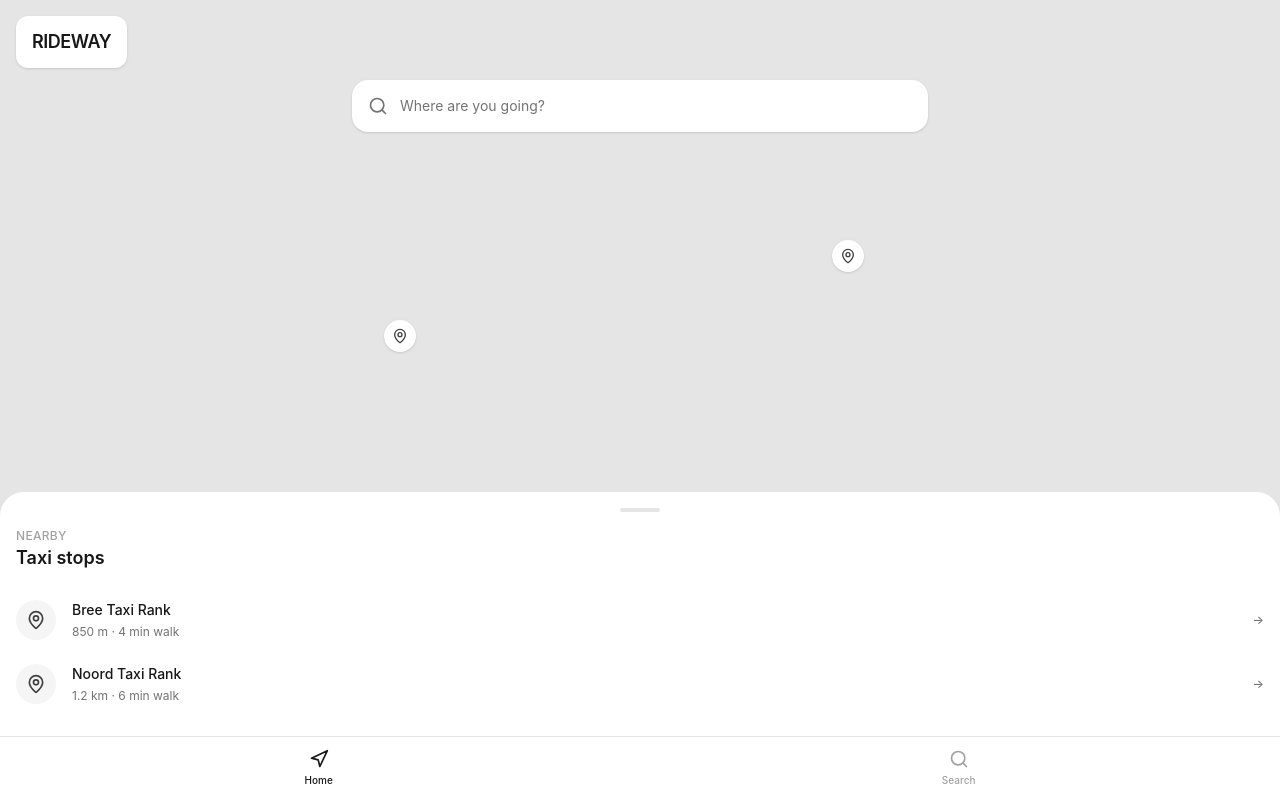
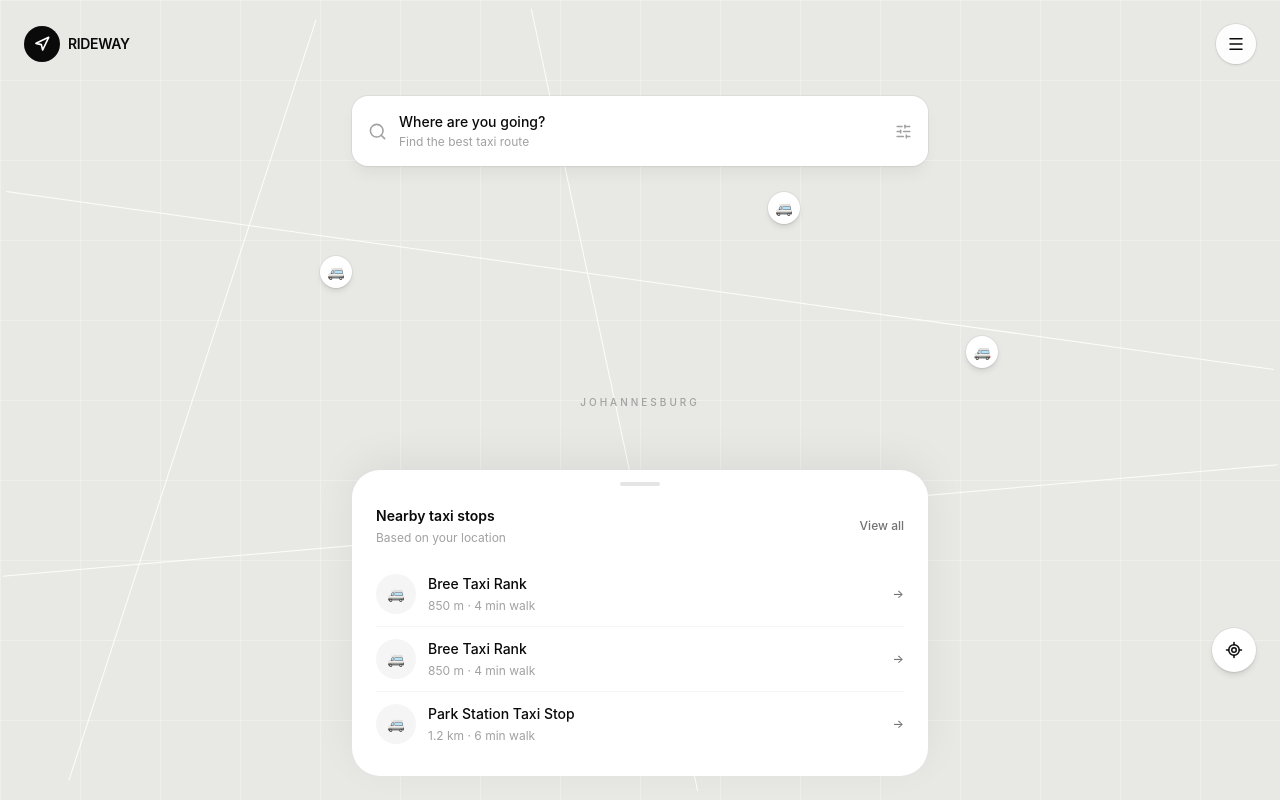
Before and after one commit to gomolemontlhane/TaxiApp, a React (Vite) app: page / in a window 1280 px wide. Built offline with nearby package versions, Linux system fonts and the light colour scheme.

Commit message:
Add taxi stop data and enhance Home page layout with map and navigation features

```diff
--- /dev/null
+++ b/src/data/stops.js
@@ -0,0 +1,92 @@
+export const taxiStops = [
+  {
+    id: "bree-rank",
+    name: "Bree Taxi Rank",
+    type: "rank",
+    location: {
+      lat: -26.2041,
+      lng: 28.0473,
+    },
+    walkingMinutes: 4,
+    distance: "850 m",
+    routes: ["bree-rosebank", "bree-auckland-park"],
+  },
+
+  {
+    id: "park-station",
+    name: "Park Station Taxi Stop",
+    type: "stop",
+    location: {
+      lat: -26.1955,
+      lng: 28.0392,
+    },
+    walkingMinutes: 6,
+    distance: "1.2 km",
+    routes: ["park-rosebank", "park-sandton"],
+  },
+
+  {
+    id: "noord-rank",
+    name: "Noord Taxi Rank",
+    type: "rank",
+    location: {
+      lat: -26.1906,
+      lng: 28.0348,
+    },
+    walkingMinutes: 7,
+    distance: "1.5 km",
+    routes: ["noord-randburg", "noord-rosebank"],
+  },
+
+  {
+    id: "auckland-park",
+    name: "Auckland Park Taxi Stop",
+    type: "stop",
+    location: {
+      lat: -26.1833,
+      lng: 27.9975,
+    },
+    walkingMinutes: 5,
+    distance: "900 m",
+    routes: ["auckland-rosebank", "auckland-bree"],
+  },
+
+  {
+    id: "rosebank-stop",
+    name: "Rosebank Taxi Stop",
+    type: "stop",
+    location: {
+      lat: -26.1467,
+      lng: 28.0364,
+    },
+    walkingMinutes: 3,
+    distance: "500 m",
+    routes: ["rosebank-sandton", "rosebank-bree"],
+  },
+
+  {
+    id: "randburg-rank",
+    name: "Randburg Taxi Rank",
+    type: "rank",
+    location: {
+      lat: -26.0936,
+      lng: 27.994,
+    },
+    walkingMinutes: 5,
+    distance: "750 m",
+    routes: ["randburg-rosebank", "randburg-sandton"],
+  },
+
+  {
+    id: "sandton-stop",
+    name: "Sandton Taxi Stop",
+    type: "stop",
+    location: {
+      lat: -26.1076,
+      lng: 28.0567,
+    },
+    walkingMinutes: 4,
+    distance: "600 m",
+    routes: ["sandton-rosebank", "sandton-randburg"],
+  },
+]
--- a/src/pages/Home.jsx
+++ b/src/pages/Home.jsx
@@ -1,89 +1,194 @@
-import { MapPin, Navigation, Search } from "lucide-react";
-import MapView from "../components/map/MapView";
+import {
+  LocateFixed,
+  Menu,
+  Navigation,
+  Search,
+  SlidersHorizontal,
+} from "lucide-react"
+
+import { taxiStops } from "../data/stops"
 
 function Home() {
   return (
-    <main className="relative h-screen w-full overflow-hidden bg-neutral-100">
+    <main className="relative h-dvh w-full overflow-hidden bg-neutral-100 text-neutral-950">
 
-{/* Map */}
-<div className="absolute inset-0">
-  <MapView />
+      {/* MAP */}
+      <section className="absolute inset-0">
+
+        {/* Temporary map background */}
+        <div className="absolute inset-0 bg-[#e8e8e5]">
+
+          {/* Decorative map grid */}
+          <div
+            className="absolute inset-0 opacity-30"
+            style={{
+              backgroundImage: `
+                linear-gradient(#ffffff 1px, transparent 1px),
+                linear-gradient(90deg, #ffffff 1px, transparent 1px)
+              `,
+              backgroundSize: "80px 80px",
+            }}
+          />
+
+          {/* Decorative roads */}
+          <div className="absolute left-[15%] top-0 h-full w-px rotate-[18deg] bg-white/90" />
+          <div className="absolute left-[48%] top-0 h-full w-px -rotate-[12deg] bg-white/90" />
+          <div className="absolute left-0 top-[35%] h-px w-full rotate-[8deg] bg-white/90" />
+          <div className="absolute left-0 top-[65%] h-px w-full -rotate-[5deg] bg-white/90" />
+
         </div>
 
-      {/* Logo */}
-      <div className="absolute left-4 top-4 z-20">
-        <div className="rounded-xl bg-white px-4 py-3 shadow-sm">
-          <span className="text-lg font-semibold tracking-tight">
+        {/* MAP LABEL */}
+        <div className="absolute left-1/2 top-1/2 -translate-x-1/2 -translate-y-1/2">
+          <span className="text-[10px] font-medium uppercase tracking-[0.3em] text-neutral-400">
+            Johannesburg
+          </span>
+        </div>
+
+        {/* USER LOCATION */}
+        <button
+          className="absolute bottom-[32%] left-1/2 flex h-11 w-11 -translate-x-1/2 items-center justify-center rounded-full bg-white shadow-lg ring-1 ring-black/5"
+          aria-label="Your location"
+        >
+          <span className="absolute h-4 w-4 animate-ping rounded-full bg-black/20" />
+
+          <span className="relative h-3 w-3 rounded-full bg-neutral-950 ring-4 ring-white" />
+        </button>
+
+        {/* TAXI STOP MARKERS */}
+        <button
+          className="absolute left-[25%] top-[32%] flex h-8 w-8 items-center justify-center rounded-full bg-white text-sm shadow-md ring-1 ring-black/5"
+          aria-label="Taxi stop"
+        >
+          🚐
+        </button>
+
+        <button
+          className="absolute right-[22%] top-[42%] flex h-8 w-8 items-center justify-center rounded-full bg-white text-sm shadow-md ring-1 ring-black/5"
+          aria-label="Taxi stop"
+        >
+          🚐
+        </button>
+
+        <button
+          className="absolute left-[60%] top-[24%] flex h-8 w-8 items-center justify-center rounded-full bg-white text-sm shadow-md ring-1 ring-black/5"
+          aria-label="Taxi stop"
+        >
+          🚐
+        </button>
+
+      </section>
+
+      {/* TOP NAVIGATION */}
+      <header className="absolute inset-x-0 top-0 z-20 p-4 sm:p-6">
+
+        <div className="mx-auto flex max-w-7xl items-center justify-between">
+
+          {/* LOGO */}
+          <div className="flex items-center gap-2">
+            <div className="flex h-9 w-9 items-center justify-center rounded-full bg-neutral-950 text-white">
+              <Navigation size={16} strokeWidth={2.5} />
+            </div>
+
+            <span className="text-sm font-semibold tracking-tight">
               RIDEWAY
             </span>
           </div>
+
+          {/* MENU */}
+          <button
+            className="flex h-10 w-10 items-center justify-center rounded-full bg-white/90 shadow-sm ring-1 ring-black/5 backdrop-blur-md transition hover:bg-white"
+            aria-label="Open menu"
+          >
+            <Menu size={18} />
+          </button>
+
+        </div>
+      </header>
+
+      {/* SEARCH */}
+      <div className="absolute inset-x-0 top-20 z-20 px-4 sm:top-24 sm:px-6">
+
+        <div className="mx-auto max-w-xl">
+
+          <button className="group flex w-full items-center gap-3 rounded-2xl bg-white px-4 py-4 text-left shadow-lg shadow-black/5 ring-1 ring-black/5 transition hover:shadow-xl">
+
+            <Search
+              size={19}
+              className="shrink-0 text-neutral-400 transition group-hover:text-neutral-950"
+            />
+
+            <div className="flex-1">
+              <p className="text-sm font-medium">
+                Where are you going?
+              </p>
+
+              <p className="mt-0.5 text-xs text-neutral-400">
+                Find the best taxi route
+              </p>
             </div>
 
+            <SlidersHorizontal
+              size={17}
+              className="text-neutral-400"
+            />
 
-      {/* Search */}
-      <div className="absolute left-4 right-4 top-20 z-20 mx-auto max-w-xl">
-        <button className="flex w-full items-center gap-3 rounded-2xl bg-white px-4 py-4 text-left shadow-sm">
-          <Search className="h-5 w-5 text-neutral-500" />
+          </button>
 
-          <span className="text-sm text-neutral-500">
-            Where are you going?
-          </span>
-        </button>
         </div>
 
+      </div>
 
-      {/* User location */}
+      {/* MAP CONTROLS */}
+      <div className="absolute bottom-[28%] right-4 z-20 flex flex-col gap-2 sm:bottom-32 sm:right-6">
+
         <button
-        className="absolute bottom-28 right-4 z-20 flex h-12 w-12 items-center justify-center rounded-full bg-white shadow-sm"
-        aria-label="My location"
+          className="flex h-11 w-11 items-center justify-center rounded-full bg-white shadow-md ring-1 ring-black/5 transition hover:scale-105"
+          aria-label="Locate me"
         >
-        <Navigation className="h-5 w-5 text-neutral-700" />
+          <LocateFixed size={18} />
         </button>
 
-
-      {/* Taxi stop markers */}
-      <div className="absolute left-[30%] top-[40%] z-10">
-        <div className="flex h-8 w-8 items-center justify-center rounded-full bg-white shadow-sm">
-          <MapPin className="h-4 w-4 text-neutral-700" />
-        </div>
       </div>
 
-      <div className="absolute left-[65%] top-[30%] z-10">
-        <div className="flex h-8 w-8 items-center justify-center rounded-full bg-white shadow-sm">
-          <MapPin className="h-4 w-4 text-neutral-700" />
-        </div>
+      {/* BOTTOM SHEET */}
+      <section className="absolute inset-x-0 bottom-0 z-30 rounded-t-[28px] bg-white px-5 pb-5 pt-3 shadow-[0_-10px_40px_rgba(0,0,0,0.06)] sm:mx-auto sm:max-w-xl sm:rounded-[28px] sm:bottom-6 sm:px-6">
+
+        {/* HANDLE */}
+        <div className="mx-auto mb-5 h-1 w-10 rounded-full bg-neutral-200" />
+
+        {/* HEADER */}
+        <div className="mb-4 flex items-center justify-between">
+
+          <div>
+            <p className="text-sm font-semibold">
+              Nearby taxi stops
+            </p>
+
+            <p className="mt-1 text-xs text-neutral-400">
+              Based on your location
+            </p>
           </div>
 
+          <button className="text-xs font-medium text-neutral-500 transition hover:text-neutral-950">
+            View all
+          </button>
 
-      {/* Nearby stops */}
-      <section className="absolute bottom-16 left-0 right-0 z-20 rounded-t-3xl bg-white px-4 pb-5 pt-4 shadow-lg">
-
-        <div className="mx-auto mb-4 h-1 w-10 rounded-full bg-neutral-200" />
-
-        <div className="mb-4">
-          <p className="text-xs font-medium uppercase tracking-wide text-neutral-400">
-            Nearby
-          </p>
-
-          <h2 className="text-lg font-semibold text-neutral-900">
-            Taxi stops
-          </h2>
         </div>
 
+        {/* STOP */}
+        <button className="flex w-full items-center gap-3 border-b border-neutral-100 py-3 text-left">
 
-        {/* Stop */}
-        <button className="flex w-full items-center gap-4 rounded-2xl py-3 text-left">
-
-          <div className="flex h-10 w-10 shrink-0 items-center justify-center rounded-full bg-neutral-100">
-            <MapPin className="h-5 w-5 text-neutral-700" />
+          <div className="flex h-10 w-10 shrink-0 items-center justify-center rounded-full bg-neutral-100 text-sm">
+            🚐
           </div>
 
           <div className="min-w-0 flex-1">
-            <p className="truncate text-sm font-medium text-neutral-900">
+            <p className="truncate text-sm font-medium">
               Bree Taxi Rank
             </p>
 
-            <p className="mt-1 text-xs text-neutral-500">
+            <p className="mt-1 text-xs text-neutral-400">
               850 m · 4 min walk
             </p>
           </div>
@@ -94,54 +199,35 @@ function Home() {
 
         </button>
 
-
-        {/* Stop */}
-        <button className="flex w-full items-center gap-4 rounded-2xl py-3 text-left">
-
-          <div className="flex h-10 w-10 shrink-0 items-center justify-center rounded-full bg-neutral-100">
-            <MapPin className="h-5 w-5 text-neutral-700" />
+        {/* STOP */}
+{taxiStops.slice(0, 2).map((stop) => (
+  <button
+    key={stop.id}
+    className="flex w-full items-center gap-3 border-b border-neutral-100 py-3 text-left last:border-0"
+  >
+    <div className="flex h-10 w-10 shrink-0 items-center justify-center rounded-full bg-neutral-100 text-sm">
+      🚐
     </div>
 
     <div className="min-w-0 flex-1">
-            <p className="truncate text-sm font-medium text-neutral-900">
-              Noord Taxi Rank
+      <p className="truncate text-sm font-medium">
+        {stop.name}
       </p>
 
-            <p className="mt-1 text-xs text-neutral-500">
-              1.2 km · 6 min walk
+      <p className="mt-1 text-xs text-neutral-400">
+        {stop.distance} · {stop.walkingMinutes} min walk
       </p>
     </div>
 
     <span className="text-xs font-medium text-neutral-500">
       →
     </span>
-
   </button>
-
+))}
       </section>
 
-
-      {/* Bottom navigation */}
-      <nav className="absolute bottom-0 left-0 right-0 z-30 flex h-16 items-center justify-around border-t border-neutral-200 bg-white">
-
-        <button className="flex flex-col items-center gap-1 text-neutral-900">
-          <Navigation className="h-5 w-5" />
-          <span className="text-[10px] font-medium">
-            Home
-          </span>
-        </button>
-
-        <button className="flex flex-col items-center gap-1 text-neutral-400">
-          <Search className="h-5 w-5" />
-          <span className="text-[10px] font-medium">
-            Search
-          </span>
-        </button>
-
-      </nav>
-
     </main>
-  );
+  )
 }
 
-export default Home;
+export default Home
```
Also changed, not shown: screenshot.png (added), 1 other file (tests, documents, lock files or other folders). Lines whose indentation alone changed are shown as unchanged.
